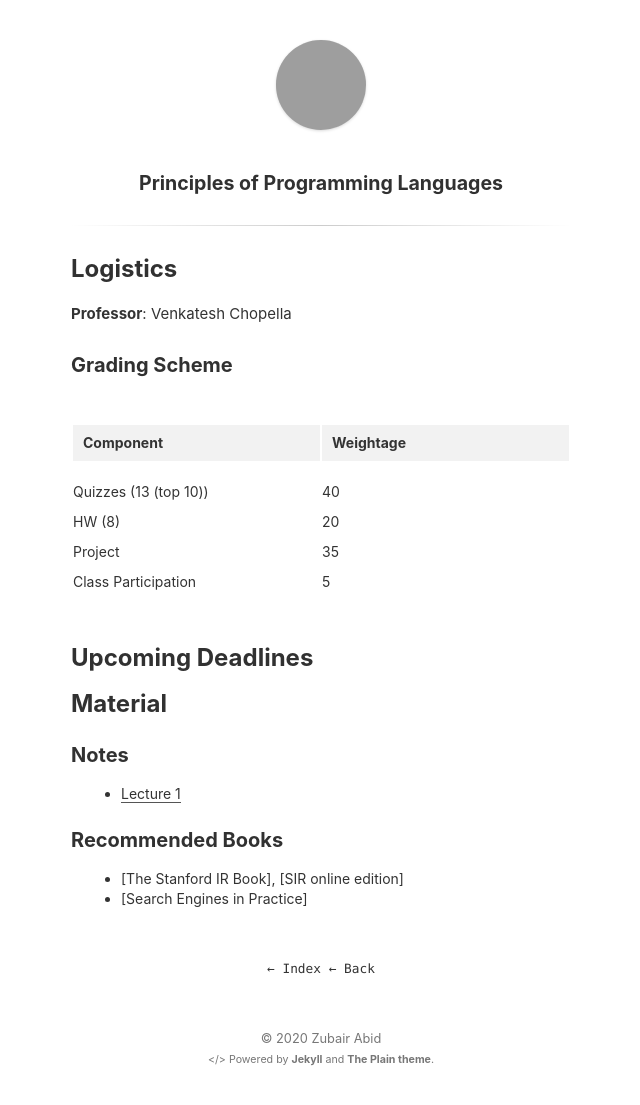
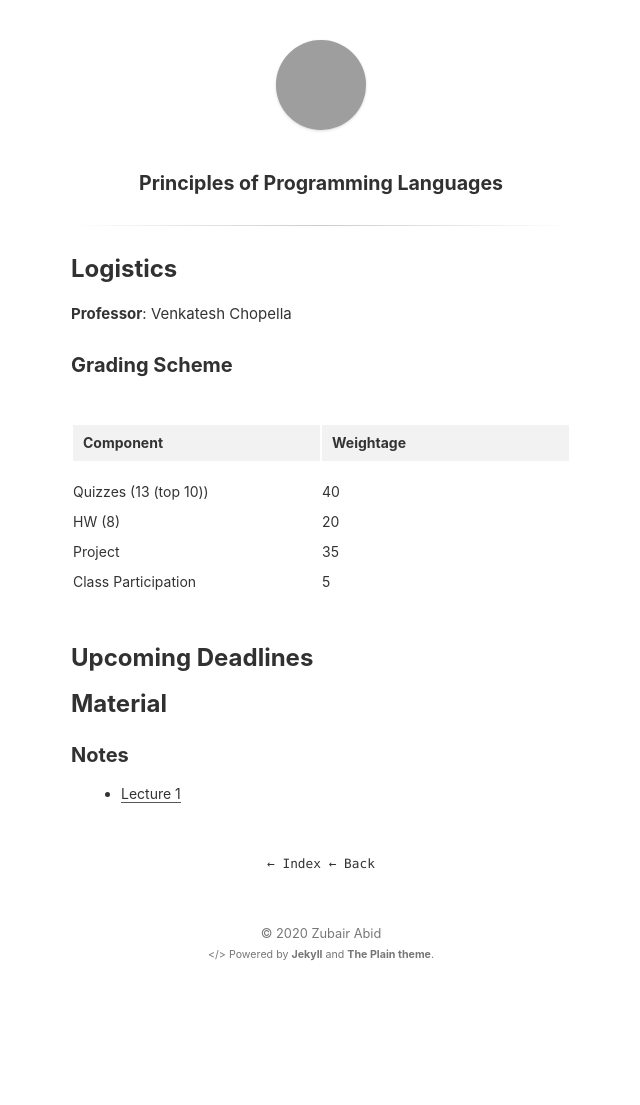
Before and after one commit to zubairabid/Semester7, a Jekyll site: the page built from subjects/PoPL/index.md, in a window 1280 px wide, cut to the strip 0-1105 px from the top of the page. Shown: the whole strip, without its empty margins (319-959 px from the left). Built offline with Jekyll 4.4.1, drawn with Linux system fonts in a browser that asks for light colours; after the commit the page ends 1000 px from its top, so only the background shows below that; grey boxes are pictures that could not be loaded.

Commit message:
Further further POPL corrections

```diff
--- a/subjects/PoPL/index.md
+++ b/subjects/PoPL/index.md
@@ -26,8 +26,3 @@ layout: page
 ### Notes
 
 - [Lecture 1](notes/Lecture 1)
-
-### Recommended Books
-
-- [The Stanford IR Book], [SIR online edition]
-- [Search Engines in Practice]
```
